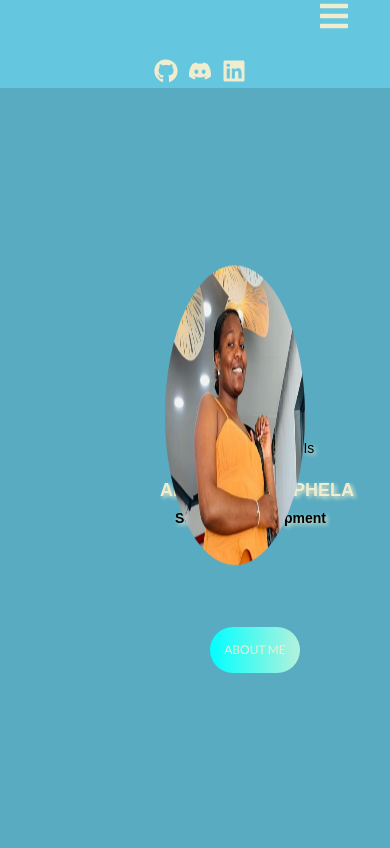
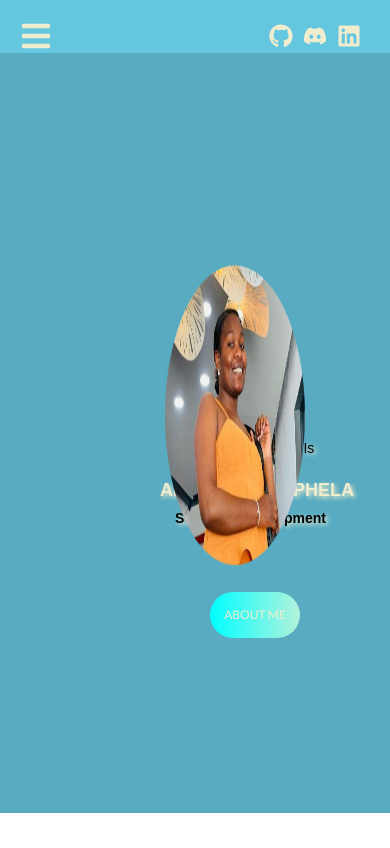
Before and after one commit to Sikhuphela/Port, a React (Create React App) app: page / in a window 390 px wide. Built offline with nearby package versions, Linux system fonts and the light colour scheme.

Commit message:
updated navbar style for screen size 480

```diff
--- a/src/components/Navbar.css
+++ b/src/components/Navbar.css
@@ -104,3 +104,36 @@ span{
       justify-content: center;
     }
   }
+  @media screen and (max-width: 480px) {
+    .navbar {
+      height: auto;
+      flex-direction: column;
+      align-items: stretch;
+    }
+
+    .menu-bars {
+      margin-left: auto;
+      margin-right: 450px;
+      margin-top:20px ;
+    }
+
+    .nav-menu {
+      width: 40%;
+      left: -100%;
+    }
+
+    .nav-menu.active {
+      left: 0;
+    }
+
+    .navbar-toggle {
+      height: 60px;
+    }
+
+    .social-icons {
+    font-size: 15px;
+    margin-left: 230px;
+      margin-top: -35px;
+      justify-content: center;
+    }
+  }
```
